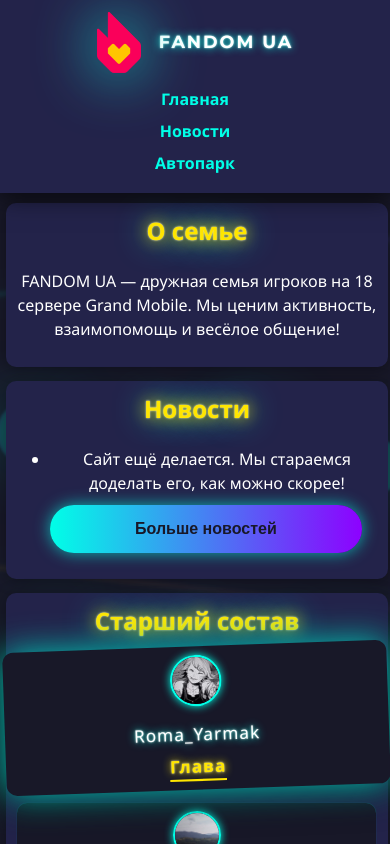
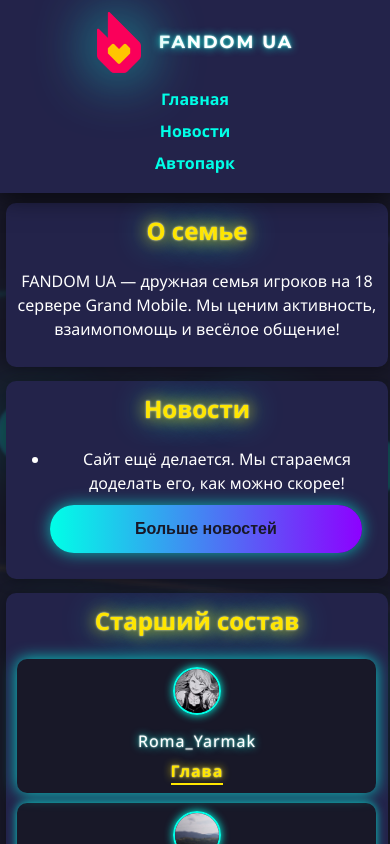
Before and after one commit to HaveFun339/FANDOM-UA, a React (Vite) app: page / in a window 390 px wide. In both pictures the pointer is over the element 196 px from the left and 725 px from the top of the page. Shown: the top 844 px of the page. Built offline with nearby package versions, Linux system fonts and the light colour scheme.

Commit message:
fixed phone version

```diff
--- a/src/App.css
+++ b/src/App.css
@@ -229,7 +229,38 @@
   margin-top: 32px;
   box-shadow: 0 -2px 16px #0005;
 }
+@media (min-width: 601px) {
+  .member-card {
+    transition: transform 0.2s, box-shadow 0.2s;
+    cursor: pointer;
+  }
+  .member-card:hover,
+  .member-card:focus {
+    transform: translateY(-8px) scale(1.07) rotate(-2deg);
+    box-shadow: 0 0 32px #00ffe7cc, 0 8px 32px #000a;
+    z-index: 2;
+  }
+}
+
 @media (max-width: 600px) {
+   .member-card {
+    min-width: 60vw;
+    max-width: 70vw;
+    width: 70vw;
+    padding: 8px 4px;
+    box-shadow: 0 0 10px #00ffe7cc;
+    cursor: default !important;
+    transition: none;
+  }
+  .member-card:hover,
+  .member-card:active,
+  .member-card:focus {
+    transform: none !important;
+    box-shadow: 0 0 16px #00ffe7cc !important;
+    z-index: 1 !important;
+    cursor: default !important;
+  }
+
   .App-header {
     padding: 18px 0 10px 0;
   }
@@ -404,6 +435,7 @@
 }
 
 @media (max-width: 600px) {
+
   html, body, #root, .App {
     min-width: 100vw;
     width: 100vw;
```
